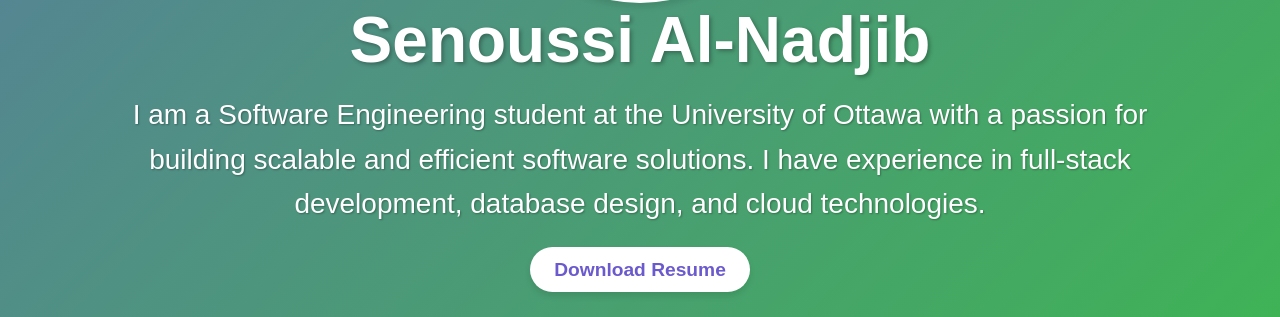
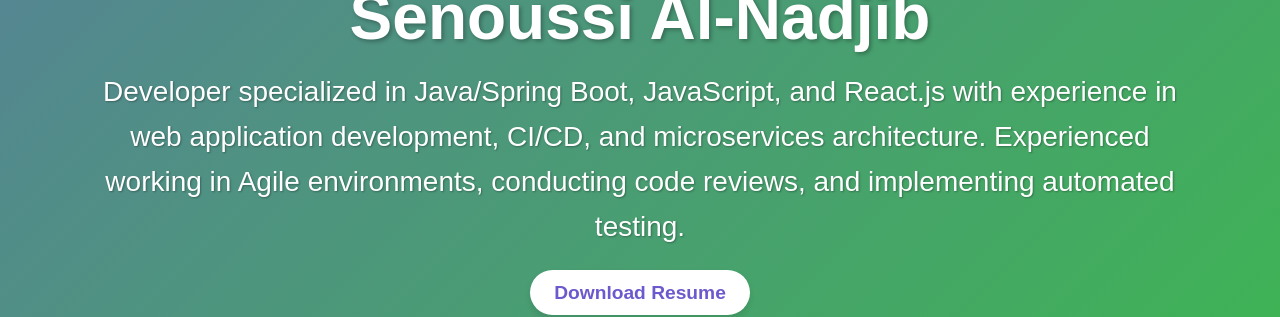
Before and after one commit to SenoussiAl/Portfolio-Website, a React (Create React App) app in the folder my-portfolio/: page / in a window 1280 px wide. Shown: the part 413-730 px from the top of the page. Built offline with nearby package versions, Linux system fonts and the light colour scheme; grey boxes are pictures that could not be loaded; the HTML template or start-up script is replaced by a standard one.

Commit message:
Update hero section description in Hero.js

```diff
--- a/my-portfolio/src/components/Hero.js
+++ b/my-portfolio/src/components/Hero.js
@@ -11,7 +11,7 @@
                 <div className="hero-content">
                     <h1>Senoussi Al-Nadjib</h1>
                     <p>
-                        I am a Software Engineering student at the University of Ottawa with a passion for building scalable and efficient software solutions. I have experience in full-stack development, database design, and cloud technologies.
+                        Developer specialized in Java/Spring Boot, JavaScript, and React.js with experience in web application development, CI/CD, and microservices architecture. Experienced working in Agile environments, conducting code reviews, and implementing automated testing.
                     </p>
                     <a href="/resume.pdf" download className="resume-download">Download Resume</a>
                 </div>
```
